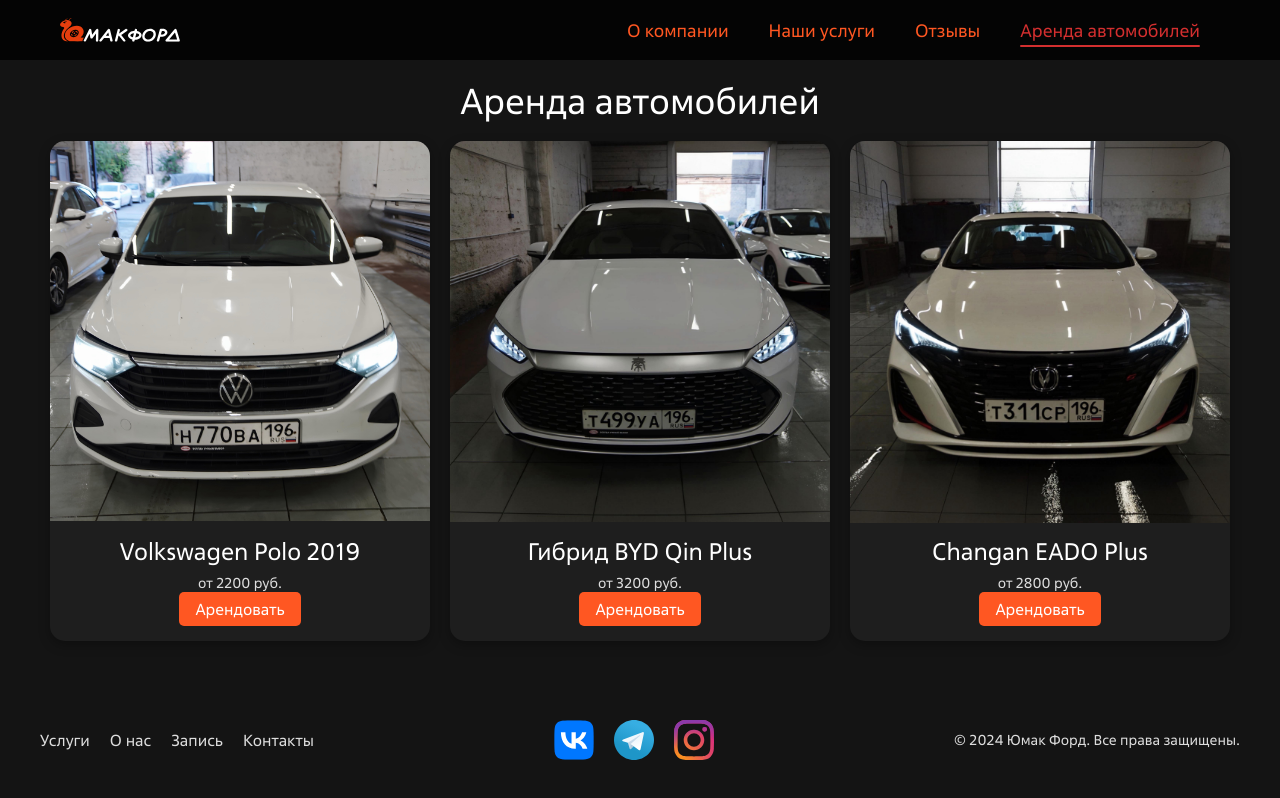
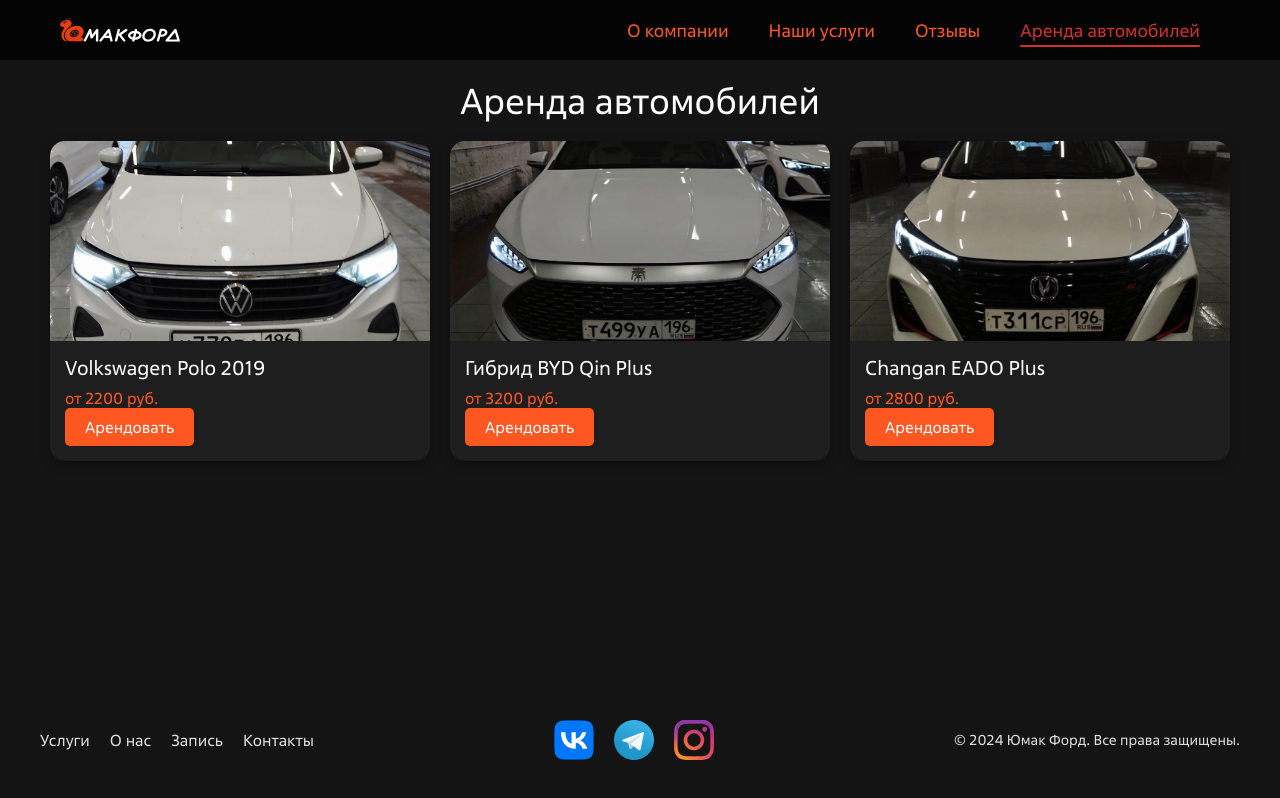
Before and after one commit to raskolnikOFF27/umac-ford, a React (Create React App) app: page /#/rentals in a window 1280 px wide. Built offline with nearby package versions, Linux system fonts and the light colour scheme.

Commit message:
changes in car rental cards and banner at main page

```diff
--- a/package.json
+++ b/package.json
@@ -13,6 +13,7 @@
     "react-router-dom": "^6.26.2",
     "react-scripts": "5.0.1",
     "react-scroll": "^1.9.0",
+    "react-typed": "^2.0.12",
     "sass": "^1.79.4",
     "swiper": "^11.1.14",
     "web-vitals": "^2.1.4"
--- a/src/pages/CarRentalPage/CarRentalPage.jsx
+++ b/src/pages/CarRentalPage/CarRentalPage.jsx
@@ -17,14 +17,11 @@
 import bydQinPlusPhoto3 from "../../assets/images/byd-qin-plus/byd-qin-plus-3.jpg";
 import bydQinPlusPhoto4 from "../../assets/images/byd-qin-plus/byd-qin-plus-4.jpg";
 import bydQinPlusPhoto5 from "../../assets/images/byd-qin-plus/byd-qin-plus-5.jpg";
-
-// Импортируем изображения для Changan EADO Plus
 import changanEadoPlusPhoto1 from "../../assets/images/changan-eado-plus/photo-1.jpg";
 import changanEadoPlusPhoto2 from "../../assets/images/changan-eado-plus/photo-2.jpg";
 import changanEadoPlusPhoto3 from "../../assets/images/changan-eado-plus/photo-3.jpg";
 import changanEadoPlusPhoto4 from "../../assets/images/changan-eado-plus/photo-4.jpg";
 import changanEadoPlusPhoto5 from "../../assets/images/changan-eado-plus/photo-5.jpg";
-
 import { CloseOutlined } from "@ant-design/icons";
 
 const cars = [
@@ -54,7 +51,7 @@
     price: "от 3200 руб.",
     phone: "+78005553535",
     description:
-      "BYD Qin Plus — это гибридный автомобиль, который объединяет в себе мощность бензинового двигателя и экономичность электрической тяги. Это идеальный выбор для тех, кто хочет быть на шаг впереди и заботится об экологии, не жертвуя при этом динамикой и комфортом.",
+      "BYD Qin Plus — это гибридный автомобиль, который объединяет в себе мощность бензинового двигателя и экономичность электрической тяги...",
     benefits: [
       "Гибридная система: экономия топлива и меньший выброс CO2.",
       "Мощность и динамика: отличное ускорение благодаря сочетанию двух типов двигателя.",
@@ -68,14 +65,13 @@
       bydQinPlusPhoto5,
     ],
   },
-  // Добавляем новый автомобиль Changan EADO Plus
   {
     id: 3,
     name: "Changan EADO Plus",
     price: "от 2800 руб.",
     phone: "+78005553535",
     description:
-      "Changan EADO Plus — это стильный и современный седан с бензиновым двигателем, который впечатляет своим дизайном и уровнем комфорта. Китайский автопроизводитель Changan с каждым годом набирает популярность благодаря высокому качеству сборки и продуманным техническим решениям. Этот автомобиль станет отличным выбором для тех, кто ценит комфорт и безопасность на дороге.",
+      "Changan EADO Plus — это стильный и современный седан с бензиновым двигателем, который впечатляет своим дизайном и уровнем комфорта...",
     benefits: [
       "Современный дизайн: привлекает внимание и подчеркивает ваш стиль.",
       "Комфортабельный салон: высококачественные материалы и простор.",
@@ -106,7 +102,6 @@
   };
 
   const handleImageError = (event) => {
-    console.error("Ошибка загрузки изображения:", event.target.src);
     event.target.src = placeholderImage;
   };
 
--- a/src/pages/CarRentalPage/CarRentalPage.module.scss
+++ b/src/pages/CarRentalPage/CarRentalPage.module.scss
@@ -24,46 +24,58 @@
   box-shadow: 0 4px 12px rgba(0, 0, 0, 0.3);
   display: flex;
   flex-direction: column;
-  justify-content: space-between;
   cursor: pointer;
-  transition: transform 0.2s;
+  transition: transform 0.2s, box-shadow 0.2s;
+  height: 100%; // Для равномерного размера карточек
 
   &:hover {
     transform: scale(1.02);
+    box-shadow: 0 6px 16px rgba(0, 0, 0, 0.4);
   }
 }
 
-.imageContainer img {
+.imageContainer {
   width: 100%;
-  height: auto;
+  height: 200px;
+  overflow: hidden;
+  img {
+    width: 100%;
+    height: 100%;
+    object-fit: cover;
+  }
 }
 
 .cardContent {
   padding: 15px;
   display: flex;
   flex-direction: column;
-  align-items: center;
+  align-items: flex-start;
 }
 
 .cardContent h3 {
-  font-size: 24px;
+  font-size: 20px;
   margin-bottom: 10px;
+  color: #ffffff;
 }
 
 .cardContent p {
   margin-bottom: 10px;
+  color: #ff5722;
+  font-size: 16px;
 }
 
 .rentButton {
   background-color: #ff5722;
   color: #fff;
-  padding: 8px 16px;
+  padding: 10px 20px;
   border: none;
   border-radius: 5px;
   cursor: pointer;
   text-decoration: none;
   width: 100%;
   text-align: center;
+  font-size: 16px;
+  transition: background-color 0.2s;
 
   &:hover {
     background-color: #e64a19;
--- a/src/pages/MainPage/MainPage.jsx
+++ b/src/pages/MainPage/MainPage.jsx
@@ -1,5 +1,6 @@
 import React, { useRef } from "react";
 import { Button, ConfigProvider, Input, Form } from "antd";
+import { ReactTyped } from "react-typed";
 import Statistics from "../../components/Statistics/Statistics";
 import About from "../../components/About/About";
 import Services from "../../components/Services/Services";
@@ -34,7 +35,21 @@
         >
           <div className={styles.bannerContent}>
             <h1 className={styles.bannerTitle}>
-              Премиальное обслуживание вашего автомобиля
+              <ReactTyped
+                strings={[
+                  "Автосервис",
+                  "Аренда авто",
+                  "Автомойка",
+                  "Автозапчасти",
+                ]}
+                typeSpeed={80}
+                backSpeed={50}
+                backDelay={1500}
+                loop
+                smartBackspace
+                showCursor
+                cursorChar="|"
+              />
             </h1>
             <Button
               type="primary"
--- a/src/pages/MainPage/MainPage.module.scss
+++ b/src/pages/MainPage/MainPage.module.scss
@@ -24,6 +24,8 @@
   color: var(--text-color);
   display: flex;
   flex-direction: column;
+  justify-content: space-between;
+  height: 100%;
 }
 
 .bannerTitle {
@@ -43,6 +45,7 @@
   max-width: 250px;
   text-decoration: none;
   box-shadow: none;
+  margin-bottom: 50px;
   border: none;
 
   &:hover {
@@ -108,3 +111,23 @@
     }
   }
 }
+
+.textWrapper {
+  width: 300px; /* Фиксированная ширина для контейнера с текстом */
+  height: 60px; /* Фиксированная высота для предотвращения изменения положения */
+  overflow: hidden;
+  display: flex;
+  align-items: center;
+  justify-content: flex-start;
+}
+
+.bannerContent {
+  text-align: center;
+  color: var(--text-color);
+  display: flex;
+  flex-direction: column;
+  justify-content: space-between;
+  height: 100%;
+  width: 100%; /* Ширина по всей ширине баннера */
+  max-width: 640px; /* Ограничение максимальной ширины */
+}
```
Also changed, not shown: 1 other file (tests, documents, lock files or other folders).
